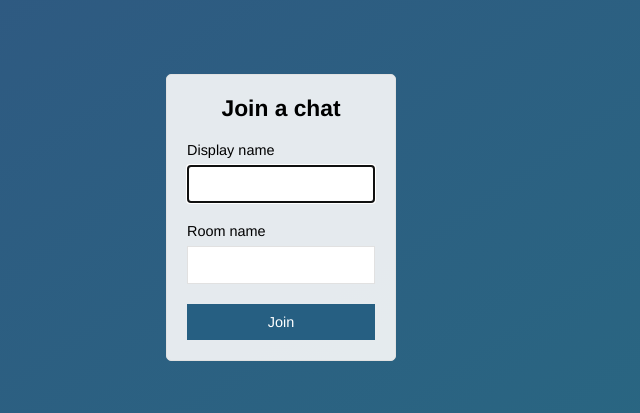
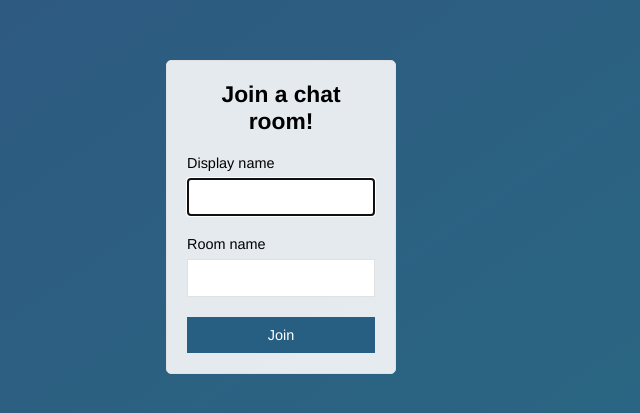
Before and after one commit to abhinav-m/node-socket-chat-app, a website: page public/index.html in a window 1280 px wide. Shown: the part 183-596 px from the top of the page, without its empty margins (359-999 px from the left). Drawn offline with Linux system fonts and the light colour scheme.

Commit message:
Minor change to html

```diff
--- a/public/index.html
+++ b/public/index.html
@@ -10,7 +10,7 @@
   <div class = "centered-form__form">
     <form action='/chat.html'>
     <div class="form-field">
-      <h3>Join a chat</h3>
+      <h3>Join a chat room!</h3>
     </div>
     <div class="form-field">
 <label>Display name</label>
```
